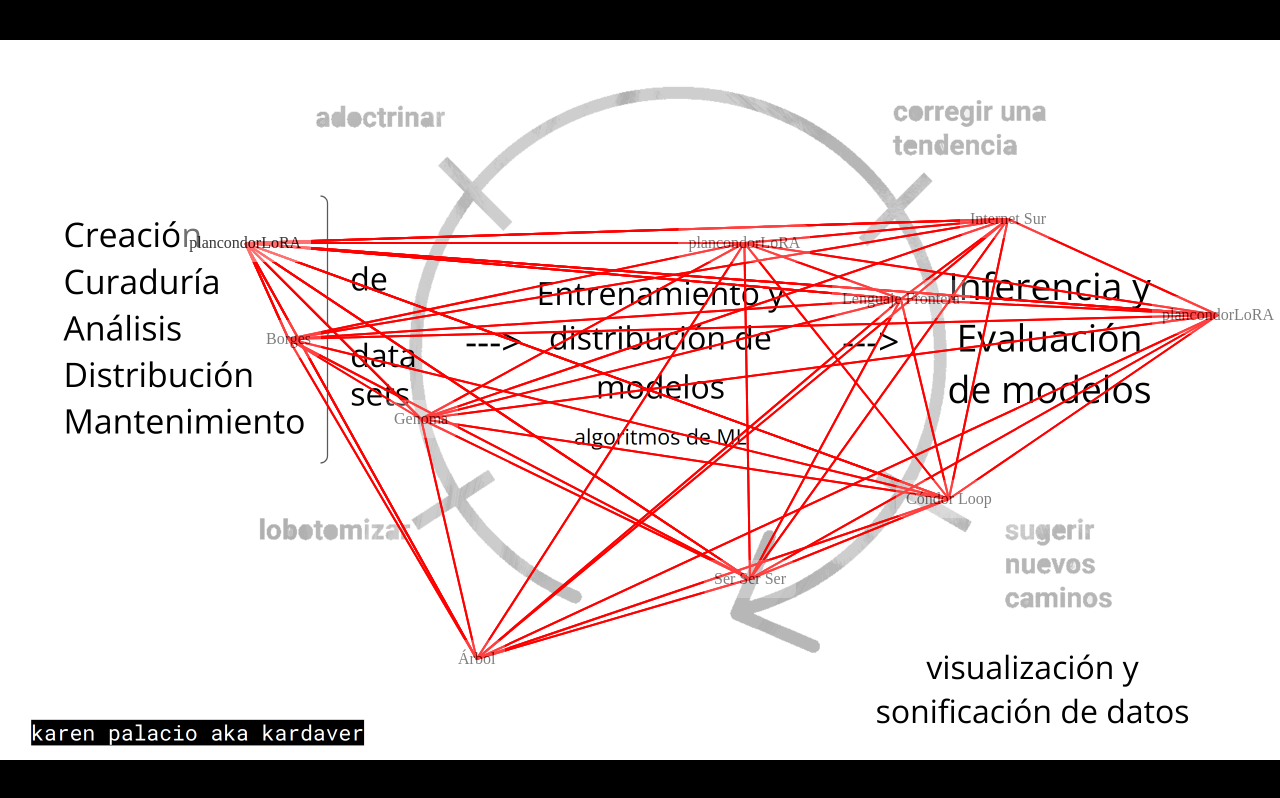
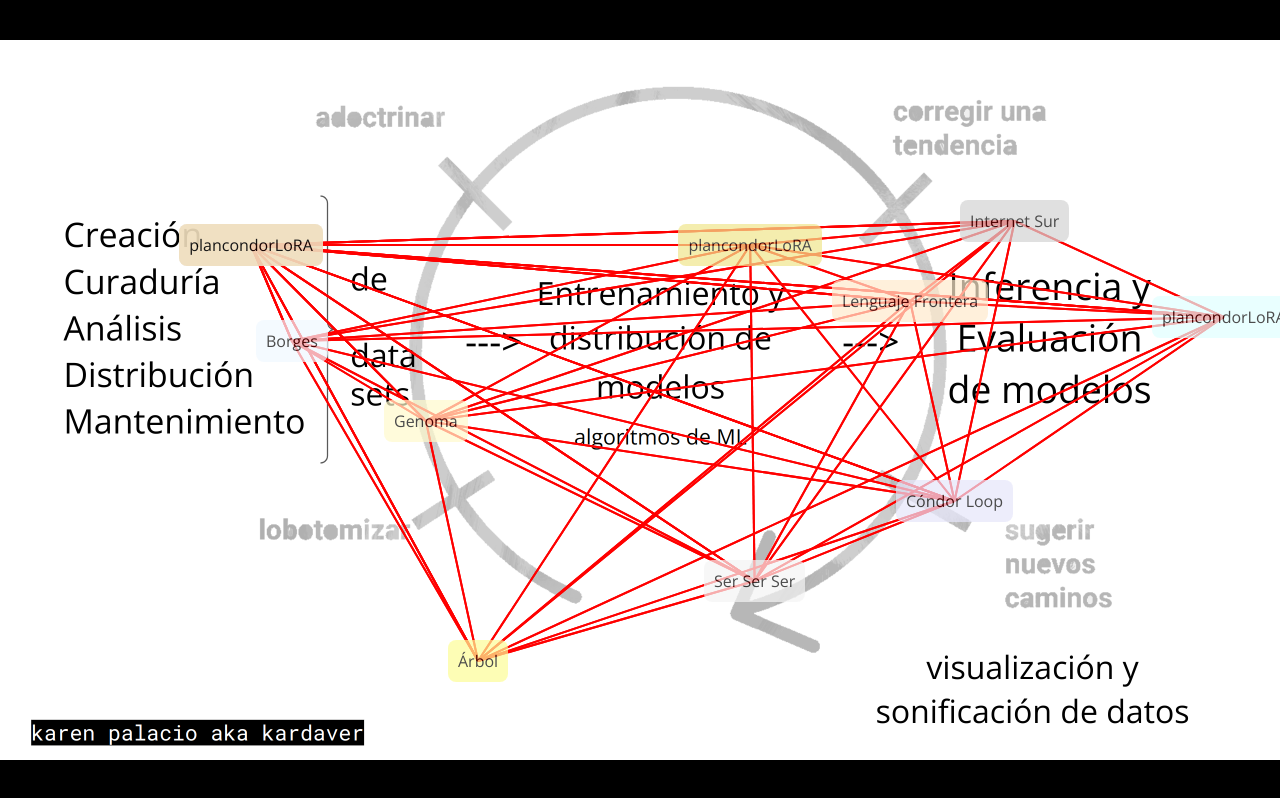
Before and after one commit to karen-pal/mapa, a plain HTML site: page index.html in a window 1280 px wide. Drawn offline with nearby package versions, Linux system fonts and the light colour scheme.

Commit message:
mejorar estilos

```diff
--- a/index.html
+++ b/index.html
@@ -4,6 +4,8 @@
     <meta charset="UTF-8">
     <meta name="viewport" content="width=device-width, initial-scale=1.0">
     <title>Exploración Artística</title>
+    <!-- Importar la fuente Open Sans desde Google Fonts -->
+    <link rel="stylesheet" href="https://fonts.googleapis.com/css2?family=Open+Sans:wght@400;600&display=swap">
     <style>
         body, html {
             margin: 0;
@@ -15,6 +17,7 @@
             align-items: center;
             background-color: #f4f4f4;
             overflow: hidden;
+            font-family: 'Open Sans', sans-serif;
         }
         .container {
             position: relative;
@@ -31,13 +34,16 @@
         }
         .floating-box {
             position: absolute;
-            background-color: rgba(255, 255, 255, 0.5);
             padding: 10px;
             border-radius: 8px;
             transition: opacity 0.3s ease, transform 0.3s ease;
             cursor: pointer;
-            opacity: 0.5;
+            opacity: 0.7;
             z-index: 10; /* Ensure boxes appear on top of the image */
+            color: #000; /* Text color */
+            font-size: 16px; /* Adjust font size as needed */
+            font-weight: 400; /* Regular font weight */
+            background-color: rgba(255, 255, 255, 0.8); /* Default background color */
         }
         .floating-box:hover {
             opacity: 1;
@@ -76,57 +82,57 @@
     <svg class="lines-container" width="100%" height="100%" style="position: absolute; top: 0; left: 0; pointer-events: none;"></svg>
 
     <!-- Floating labels with adjusted positions from the original image -->
-    <div class="floating-box" style="top: 40%; left: 20%;" data-box="1" onclick="openLink('https://www.youtube.com/watch?v=1xyeEIL5i_0')">
+    <div class="floating-box" style="top: 40%; left: 20%; background-color: #f0f8ff;" data-box="1" onclick="openLink('https://www.youtube.com/watch?v=1xyeEIL5i_0')">
         Borges
         <img src="thumbnails/borges.png" alt="Borges Image">
     </div>
 
-    <div class="floating-box" style="top: 35%; left: 65%;" data-box="2" onclick="openLink('https://www.youtube.com/watch?v=gA_lfIddqiA')">
+    <div class="floating-box" style="top: 35%; left: 65%; background-color: #ffebcd;" data-box="2" onclick="openLink('https://www.youtube.com/watch?v=gA_lfIddqiA')">
         Lenguaje Frontera
         <img src="thumbnails/lenguajefrontera.png" alt="Lenguaje Frontera Image">
     </div>
 
-    <div class="floating-box" style="top: 60%; left: 70%;" data-box="3" onclick="openLink('https://karen-pal.github.io/condor_loop/about/')">
+    <div class="floating-box" style="top: 60%; left: 70%; background-color: #e6e6fa;" data-box="3" onclick="openLink('https://karen-pal.github.io/condor_loop/about/')">
         Cóndor Loop
         <img src="thumbnails/condorloop.png" alt="Condor Loop Image">
     </div>
 
-    <div class="floating-box" style="top: 50%; left: 30%;" data-box="4" onclick="openLink('https://link-to-genoma')">
+    <div class="floating-box" style="top: 50%; left: 30%; background-color: #fffacd;" data-box="4" onclick="openLink('https://link-to-genoma')">
         Genoma
         <img src="thumbnails/genoma.png" alt="Genoma Image">
     </div>
 
-    <div class="floating-box" style="top: 25%; left: 75%;" data-box="5" onclick="openLink('https://www.youtube.com/watch?v=LT9od_RYjDo')">
+    <div class="floating-box" style="top: 25%; left: 75%; background-color: #d3d3d3;" data-box="5" onclick="openLink('https://www.youtube.com/watch?v=LT9od_RYjDo')">
         Internet Sur
         <img src="thumbnails/internetsur.png" alt="Internet Sur Image">
     </div>
 
-    <div class="floating-box" style="top: 70%; left: 55%;" data-box="6" onclick="openLink('https://karen-pal.github.io/ser_ser_ser/')">
+    <div class="floating-box" style="top: 70%; left: 55%; background-color: #f5f5f5;" data-box="6" onclick="openLink('https://karen-pal.github.io/ser_ser_ser/')">
         Ser Ser Ser
         <img src="thumbnails/ser-ser-ser.png" alt="Ser Ser Ser Image">
     </div>
 
-    <div class="floating-box" style="top: 80%; left: 35%;" data-box="7" onclick="openLink('https://www.youtube.com/watch?v=edd1f2PWwZk')">
+    <div class="floating-box" style="top: 80%; left: 35%; background-color: #fdfd96;" data-box="7" onclick="openLink('https://www.youtube.com/watch?v=edd1f2PWwZk')">
         Árbol
         <img src="thumbnails/arbol.png" alt="Árbol Image">
     </div>
 
-    <div class="floating-box" style="top: 28%; left: 14%" data-box="8" onclick="openLink('https://www.youtube.com/watch?v=edd1f2PWwZk')">
+    <div class="floating-box" style="top: 28%; left: 14%; background-color: #dcdcdc;" data-box="8" onclick="openLink('https://www.youtube.com/watch?v=edd1f2PWwZk')">
         plancondorLoRA
         <img src="thumbnails/arbol.png" alt="Árbol Image">
     </div>
 
-    <div class="floating-box connect" style="top: 28%; left: 53%" data-box="9" onclick="openLink('https://www.youtube.com/watch?v=edd1f2PWwZk')">
+    <div class="floating-box" style="top: 28%; left: 53%; background-color: #f0e68c;" data-box="9" onclick="openLink('https://www.youtube.com/watch?v=edd1f2PWwZk')">
         plancondorLoRA
         <img src="thumbnails/arbol.png" alt="plancondorlora Image">
     </div>
 
-    <div class="floating-box connect" style="top: 37%; left: 90%" data-box="10" onclick="openLink('https://www.youtube.com/watch?v=edd1f2PWwZk')">
+    <div class="floating-box" style="top: 37%; left: 90%; background-color: #e0ffff;" data-box="10" onclick="openLink('https://www.youtube.com/watch?v=edd1f2PWwZk')">
         plancondorLoRA
         <img src="thumbnails/arbol.png" alt="plancondorlora Image">
     </div>
 
-    <div class="floating-box connect" style="top: 28%; left: 14%" data-box="11" onclick="openLink('https://www.youtube.com/watch?v=edd1f2PWwZk')">
+    <div class="floating-box" style="top: 28%; left: 14%; background-color: #f5deb3;" data-box="11" onclick="openLink('https://www.youtube.com/watch?v=edd1f2PWwZk')">
         plancondorLoRA
         <img src="thumbnails/arbol.png" alt="plancondorlora Image">
     </div>
@@ -157,7 +163,6 @@
     function drawConnectingLines() {
         const svg = document.querySelector('.lines-container');
         const boxes = document.querySelectorAll('.floating-box');
-    	// const boxes = document.querySelectorAll('.connect');
 
         // Clear existing lines
         svg.innerHTML = '';
@@ -186,20 +191,8 @@
         });
     }
 
-    // Draw lines on page load
-    window.onload = function() {
-        drawConnectingLines();
-    };
-
-    // Add hover effect to show images on hover
-    document.querySelectorAll('.floating-box').forEach(box => {
-        box.addEventListener('mouseenter', function() {
-            this.querySelector('img').style.display = 'block';
-        });
-        box.addEventListener('mouseleave', function() {
-            this.querySelector('img').style.display = 'none';
-        });
-    });
+    // Draw lines when the page loads
+    window.onload = drawConnectingLines;
 </script>
 
 </body>
```
